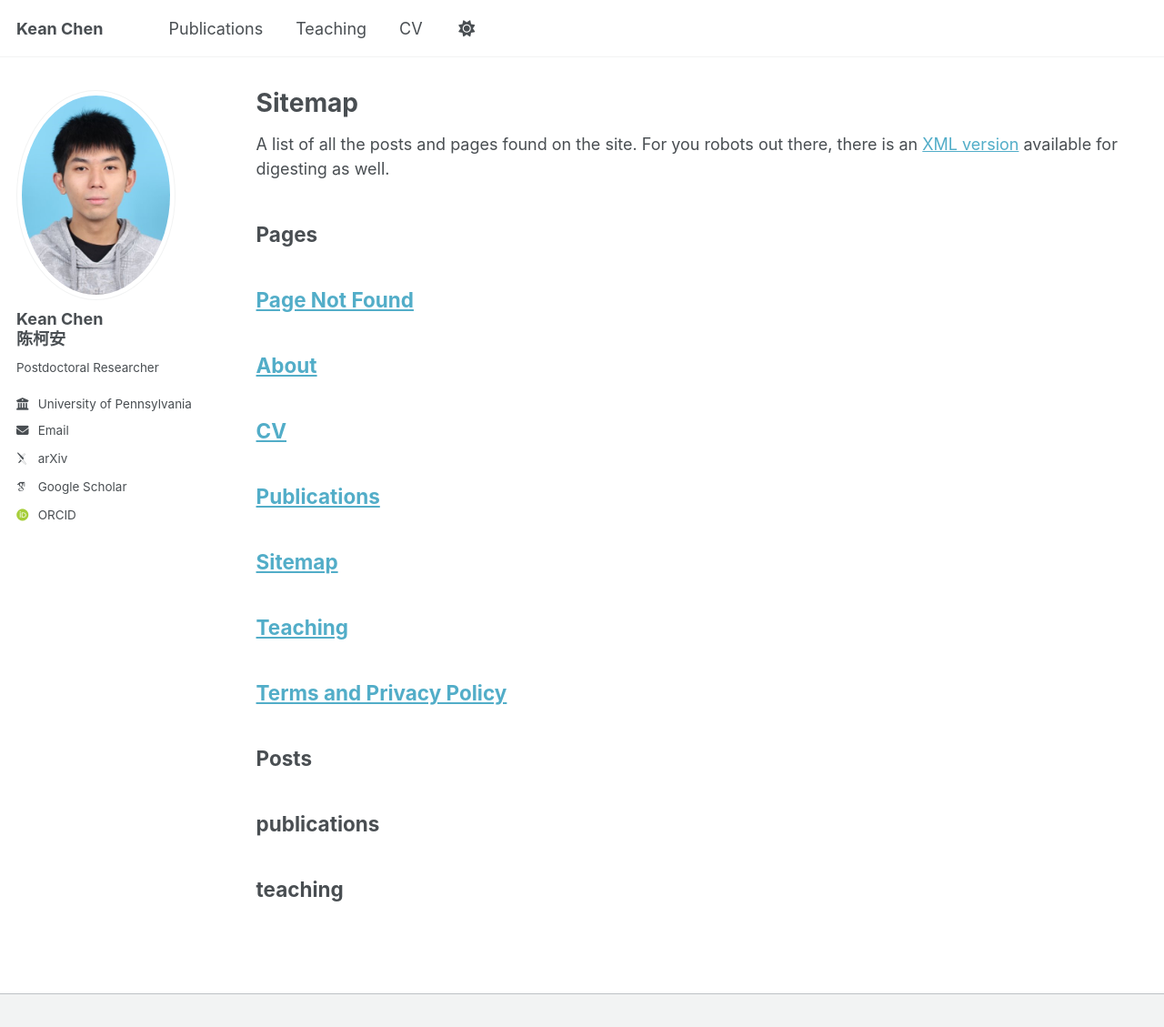
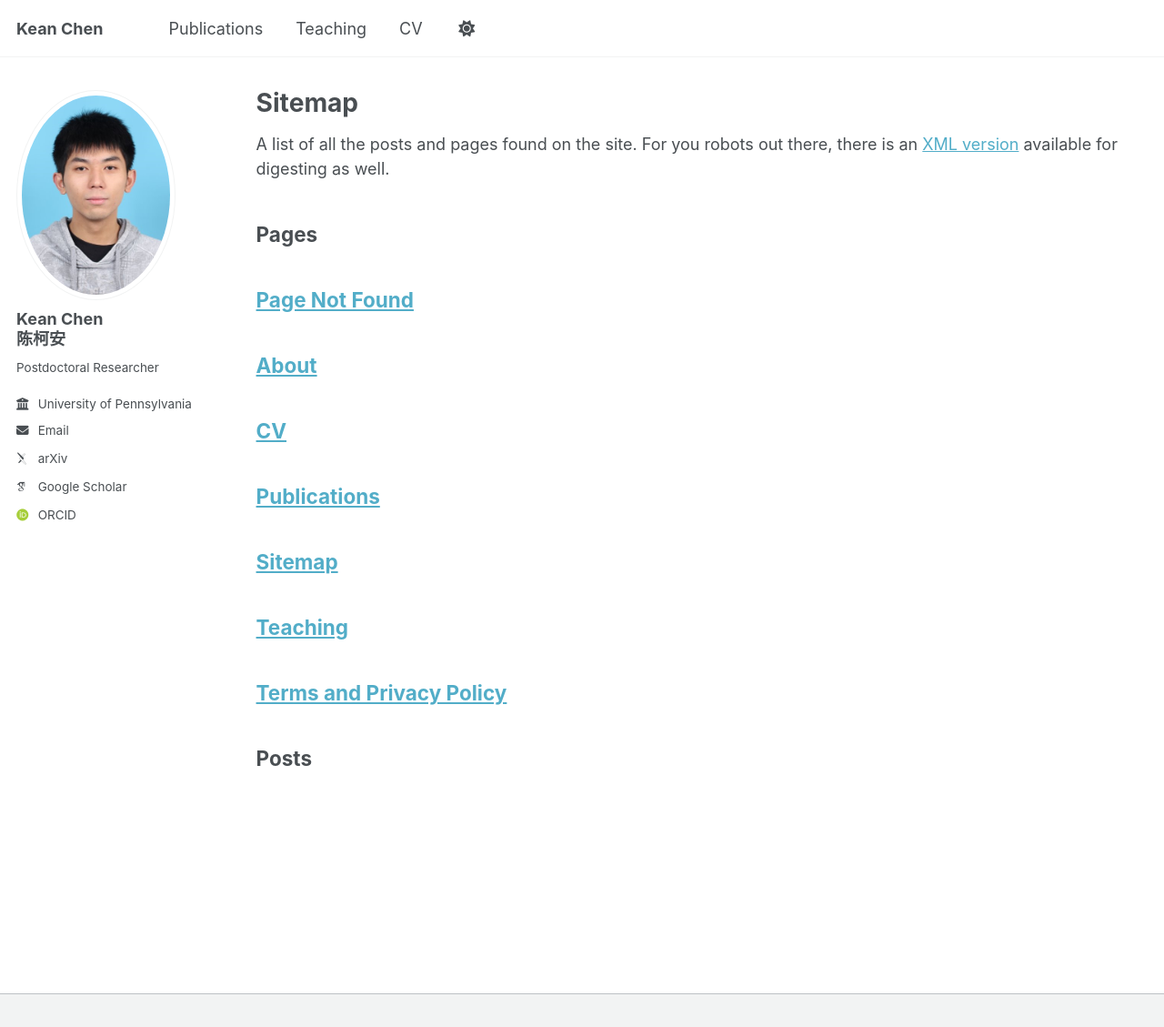
Before and after one commit to cccorn/cccorn.github.io, a Jekyll site: the page built from _pages/sitemap.md, in a window 1280 px wide and 1129 px high. Shown: the whole window at 91% size. Built offline with Jekyll 4.4.1, drawn with Linux system fonts in a browser that asks for light colours; some web fonts are replaced; a script bundle is joined from its source files by our own code; library files that are not in the unit come from our copies; some of the changed lines change nothing that is shown.

Commit message:
Update _config.yml

```diff
--- a/_config.yml
+++ b/_config.yml
@@ -221,12 +221,12 @@ kramdown:
 
 # These settings control the types of collections used by the template
 collections:
-  teaching:
-    output: true
-    permalink: /:collection/:path/
-  publications:
-    output: true
-    permalink: /:collection/:path/
+  #teaching:
+  #  output: true
+  #  permalink: /:collection/:path/
+  #publications:
+  #  output: true
+  #  permalink: /:collection/:path/
   #portfolio:
   #  output: true
   #  permalink: /:collection/:path/
@@ -245,23 +245,23 @@ defaults:
       layout: single
       author_profile: true
   # _teaching
-  - scope:
-      path: ""
-      type: teaching
-    values:
-      layout: single
-      author_profile: true
-      share: true
-      comments: true
+  #- scope:
+  #    path: ""
+  #    type: teaching
+  #  values:
+  #    layout: single
+  #    author_profile: true
+  #    share: true
+  #    comments: true
   # _publications
-  - scope:
-      path: ""
-      type: publications
-    values:
-      layout: single
-      author_profile: true
-      share: true
-      comments: true
+  #- scope:
+  #    path: ""
+  #    type: publications
+  #  values:
+  #    layout: single
+  #    author_profile: true
+  #    share: true
+  #    comments: true
 
 
 # Sass/SCSS
```
